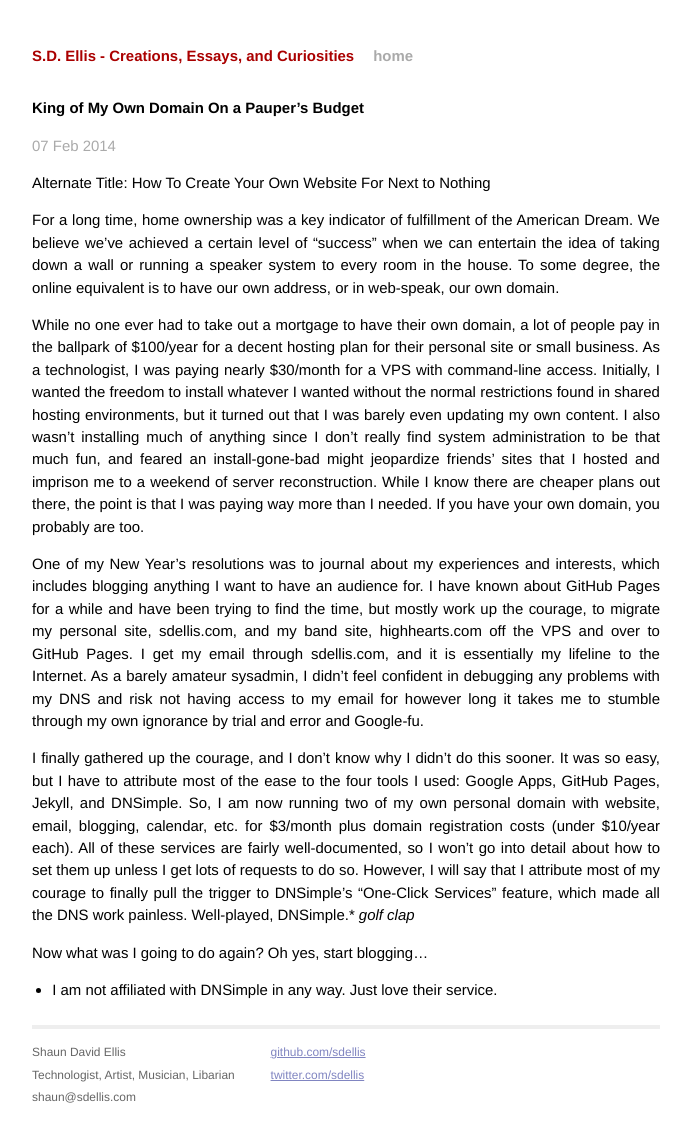
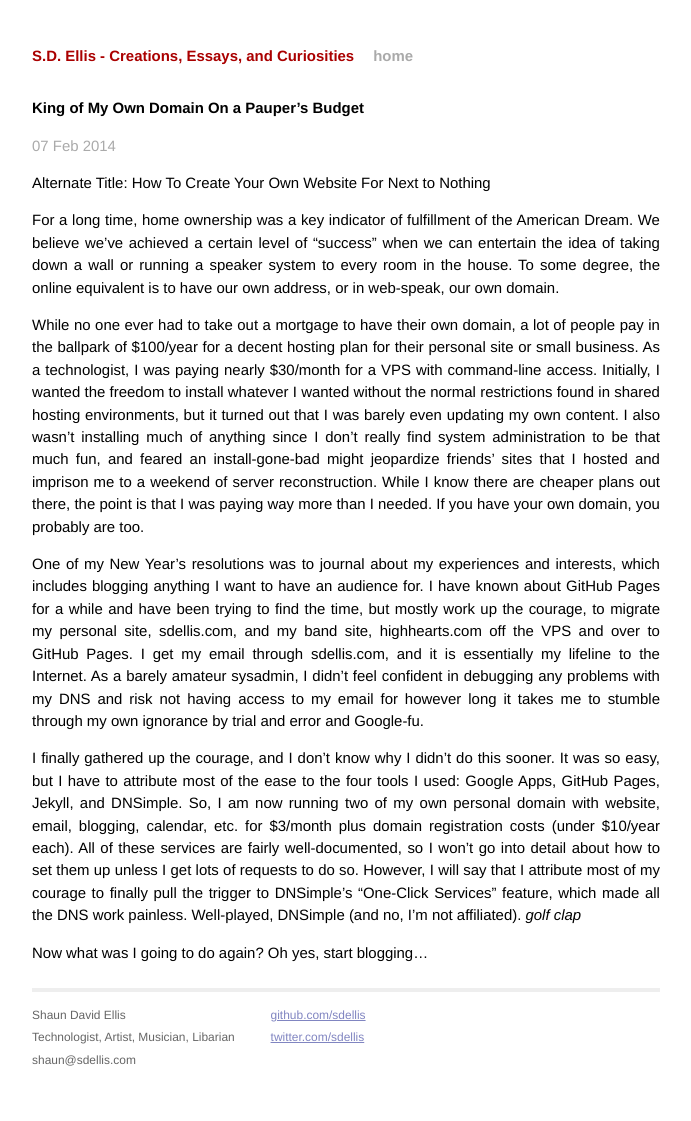
Before and after one commit to sdellis/sdellis.github.io, a Jekyll site: the page built from _posts/2014-02-07-king-of-my-own-domain-on-a-paupers-budget.markdown, in a window 1280 px wide. Shown: the whole page, without its empty margins (294-985 px from the left). Built offline with Jekyll 4.4.1, drawn with Linux system fonts in a browser that asks for light colours; Markdown is read by kramdown in place of the engine named in the settings; after the commit the page ends 1083 px from its top, so only the background shows below that.

Commit message:
final tweak

```diff
--- a/_posts/2014-02-07-king-of-my-own-domain-on-a-paupers-budget.markdown
+++ b/_posts/2014-02-07-king-of-my-own-domain-on-a-paupers-budget.markdown
@@ -13,8 +13,6 @@ While no one ever had to take out a mortgage to have their own domain, a lot of
 
 One of my New Year’s resolutions was to journal about my experiences and interests, which includes blogging anything I want to have an audience for.  I have known about GitHub Pages for a while and have been trying to find the time, but mostly work up the courage, to migrate my personal site, sdellis.com, and my band site, highhearts.com off the VPS and over to GitHub Pages.  I get my email through sdellis.com, and it is essentially my lifeline to the Internet.  As a barely amateur sysadmin, I didn’t feel confident in debugging any problems with my DNS and risk not having access to my email for however long it takes me to stumble through my own ignorance by trial and error and Google-fu.
 
-I finally gathered up the courage, and I don’t know why I didn’t do this sooner.  It was so easy, but I have to attribute most of the ease to the four tools I used: Google Apps, GitHub Pages, Jekyll, and DNSimple.  So, I am now running two of my own personal domain with website, email, blogging, calendar, etc. for $3/month plus domain registration costs (under $10/year each).  All of these services are fairly well-documented, so I won't go into detail about how to set them up unless I get lots of requests to do so. However, I will say that I attribute most of my courage to finally pull the trigger to DNSimple's "One-Click Services" feature, which made all the DNS work painless.  Well-played, DNSimple.* _golf clap_
+I finally gathered up the courage, and I don’t know why I didn’t do this sooner.  It was so easy, but I have to attribute most of the ease to the four tools I used: Google Apps, GitHub Pages, Jekyll, and DNSimple.  So, I am now running two of my own personal domain with website, email, blogging, calendar, etc. for $3/month plus domain registration costs (under $10/year each).  All of these services are fairly well-documented, so I won't go into detail about how to set them up unless I get lots of requests to do so. However, I will say that I attribute most of my courage to finally pull the trigger to DNSimple's "One-Click Services" feature, which made all the DNS work painless.  Well-played, DNSimple (and no, I'm not affiliated). _golf clap_
 
 Now what was I going to do again?  Oh yes, start blogging...
-
-* I am not affiliated with DNSimple in any way.  Just love their service.
```
